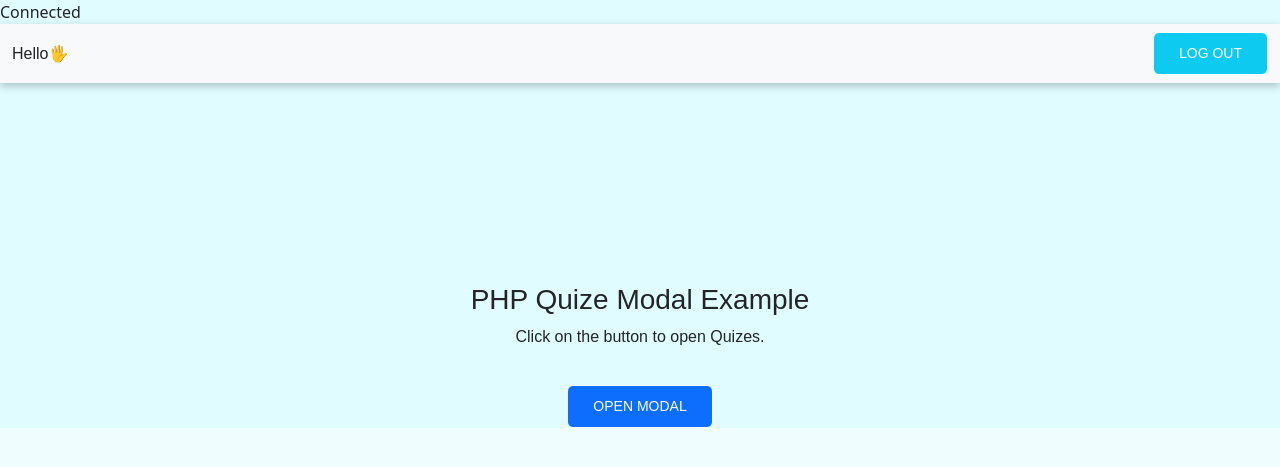
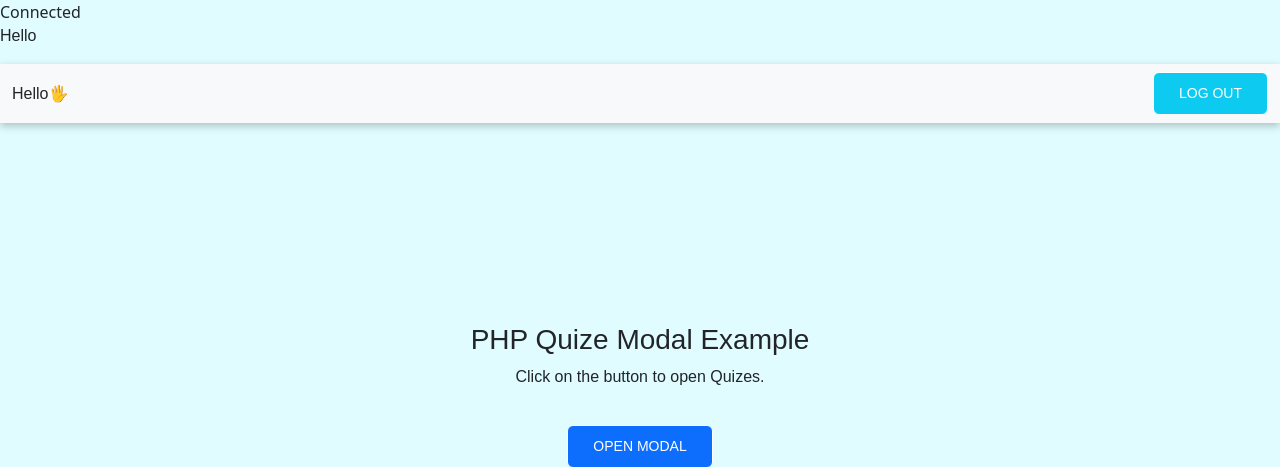
Before and after one commit to thasocheat/new-quizzes-php, a PHP site: page / in a window 1280 px wide. Shown: the top 467 px of the page. Run offline with PHP 8.4, Linux system fonts and the light colour scheme; data that the repository does not hold is empty; some libraries are stand-ins or nearby versions; some web fonts are replaced.

Commit message:
Update index.php

```diff
--- a/index.php
+++ b/index.php
@@ -41,7 +41,7 @@
 
 ?>
 
-
+	<p>Hello</p>
 
 
 <!-- Navbar -->
```
